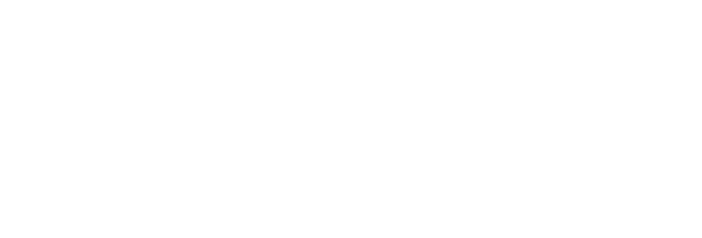
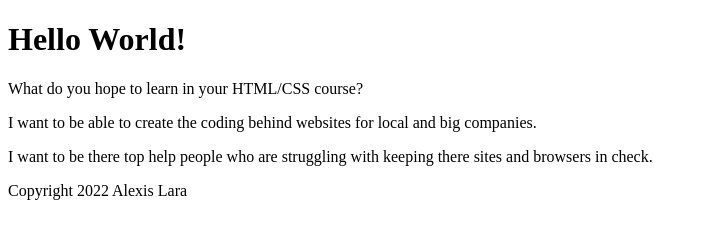
Before and after one commit to OneVeryCrispyBoi/curly-octo-dollop, a plain HTML site: page index.html in a window 1280 px wide. Shown: the whole page, without its empty margins (0-702 px from the left). Drawn offline with Linux system fonts and the light colour scheme.

Commit message:
Update index.html

```diff
--- a/index.html
+++ b/index.html
@@ -7,6 +7,11 @@
     <title>Document</title>
 </head>
 <body>
+    <h1>Hello World!</h1>
+    <p>What do you hope to learn in your HTML/CSS course?</p>
+    <p>I want to be able to create the coding behind websites for local and big companies.
+    <p>I want to be there top help people who are struggling with keeping there sites and browsers in check.</p>
+    <p>Copyright 2022 Alexis Lara</p>
 
 </body>
 </html>
```
